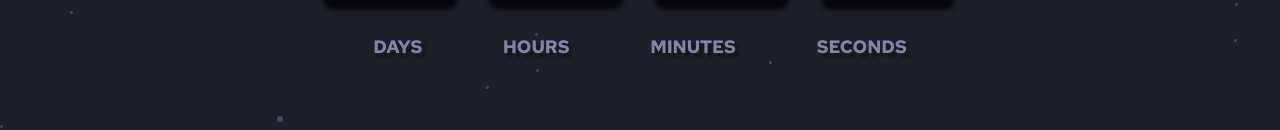
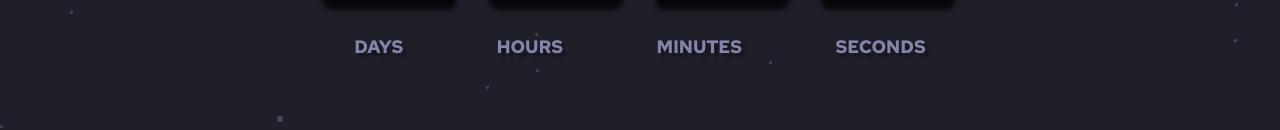
Before and after one commit to JulioJavier/Sprint1-Pro, a website built with webpack: page index.html in a window 1280 px wide. Shown: the part 391-521 px from the top of the page. Built offline with nearby package versions, Linux system fonts and the light colour scheme.

Commit message:
mejoras en espaciado

```diff
--- a/src/styles/texts.sass
+++ b/src/styles/texts.sass
@@ -151,7 +151,7 @@
         justify-content: space-evenly
         align-content: center
         top: 400px
-        gap: 5%
+        gap: 10%
         text-shadow: 4px 4px 2px rgba(0,0,0,0.30);
         // background-color: #cdd
         // flex-direction: row
```
